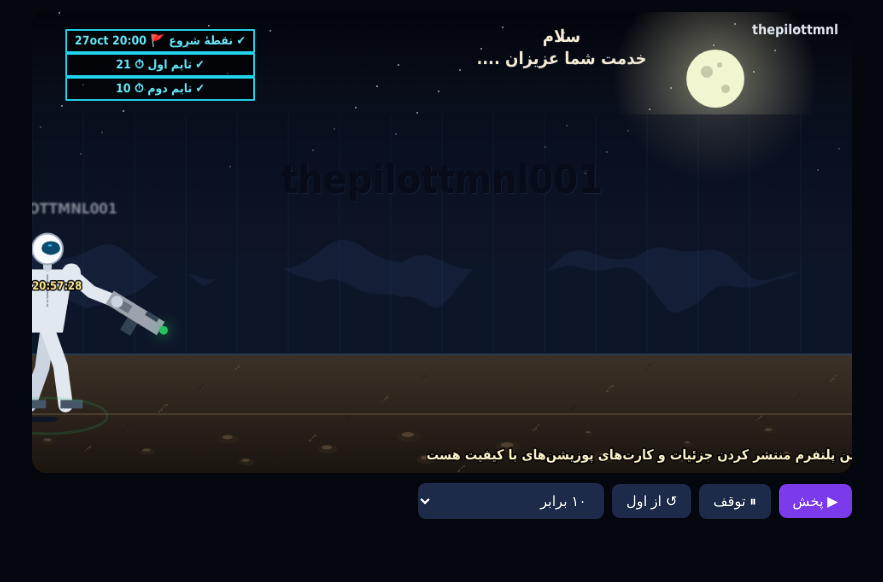
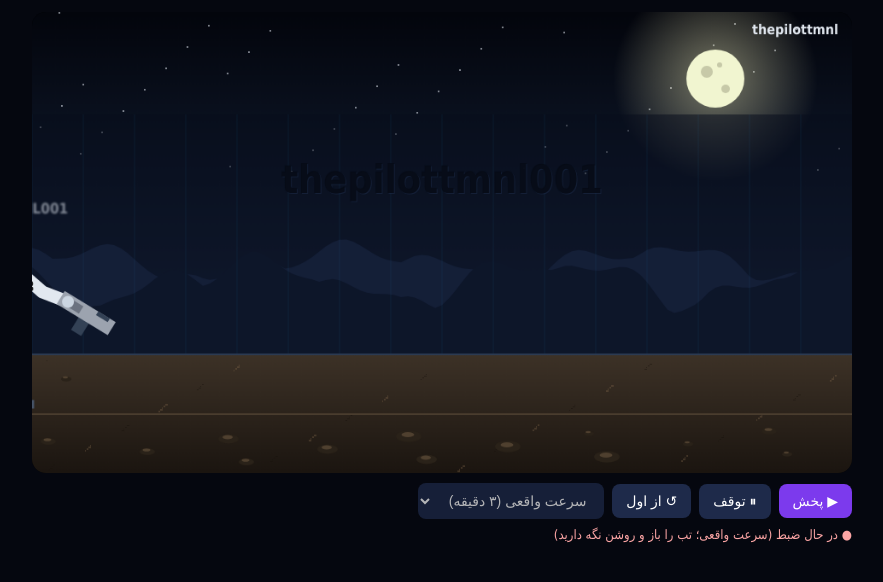
Before and after one commit to bavarhayeno2021-dotcom/live.page, a plain HTML site: page film1.html in a window 1280 px wide. Both pictures are taken after a click on the button "▶ پخش". Shown: the whole page, without its empty margins (198-1081 px from the left). Drawn offline with Linux system fonts and the light colour scheme; animation ran at ten frames a second.

Commit message:
Add files via upload

```diff
--- a/film1.html
+++ b/film1.html
@@ -13,6 +13,8 @@ canvas{width:100%;height:100%;display:block}
 button,select{padding:9px 14px;border-radius:8px;border:0;background:#7c3aed;color:#fff;font-size:14px;cursor:pointer}
 button.alt,select.alt{background:#1e2a4a}
 .info{font-size:13px;opacity:.8;margin-top:8px;line-height:1.8}
+.rec{font-size:13px;margin-top:8px;color:#fca5a5;min-height:1.2em}
+a.btn{display:none;padding:9px 14px;border-radius:8px;background:#16a34a;color:#fff;text-decoration:none;font-size:14px;align-self:center}
 </style>
 </head>
 <body>
@@ -27,8 +29,9 @@ button.alt,select.alt{background:#1e2a4a}
       <option value="10" selected>۱۰ برابر</option>
       <option value="30">۳۰ برابر</option>
     </select>
+    <a id="dl" class="btn" href="#" download>⬇ دانلود ویدیو</a>
   </div>
-
+  <div id="rec" class="rec"></div>
 </div>
 <script>
 (function(){
@@ -305,11 +308,51 @@ function drawBackground(){
 }
 
 // صدا: موسیقی ملایم و صدای کلید تایپ، هر دو با کد خودمان ساخته می‌شوند (بدون فایل کپی‌رایتی)
+// ===== ضبط ویدیو: هر بار پخش از اول، فیلم (تصویر + صدا) ضبط و آخر فیلم قابل دانلود می‌شود =====
+var REC={mr:null, chunks:[], url:null, mime:'', ext:'webm'};
+var recDest=null;
+function recSetMsg(m){ var e=document.getElementById('rec'); if(e) e.textContent=m; }
+function recPickMime(){
+  var c=['video/mp4;codecs=avc1,mp4a.40.2','video/mp4','video/webm;codecs=vp9,opus','video/webm;codecs=vp8,opus','video/webm'];
+  for(var i=0;i<c.length;i++){ if(MediaRecorder.isTypeSupported(c[i])) return c[i]; }
+  return '';
+}
+function recStart(){
+  if(REC.mr) return;
+  if(typeof MediaRecorder==='undefined'||!cv.captureStream){ recSetMsg('ضبط در این مرورگر پشتیبانی نمی‌شود (از کروم یا فایرفاکس استفاده کنید)'); return; }
+  var tracks=cv.captureStream(30).getVideoTracks();
+  if(recDest) tracks=tracks.concat(recDest.stream.getAudioTracks());
+  var mime=recPickMime();
+  var mr;
+  try{ mr=new MediaRecorder(new MediaStream(tracks), mime?{mimeType:mime,videoBitsPerSecond:3000000}:{videoBitsPerSecond:3000000}); }
+  catch(e){ recSetMsg('ضبط شروع نشد: '+e.message); return; }
+  REC.chunks=[]; REC.mime=mr.mimeType||mime||'video/webm';
+  mr.ondataavailable=function(e){ if(e.data&&e.data.size) REC.chunks.push(e.data); };
+  mr.onstop=recFinish;
+  mr.start(1000);
+  REC.mr=mr;
+  st.speed=1; speedSel.value='1'; speedSel.disabled=true;   // ضبط همیشه در سرعت واقعی، تا ویدیو درست باشد
+  document.getElementById('dl').style.display='none';
+  recSetMsg('● در حال ضبط (سرعت واقعی؛ تب را باز و روشن نگه دارید)');
+}
+function recFinish(){
+  var type=(REC.mime||'video/webm').split(';')[0];
+  REC.ext=(type.indexOf('mp4')>=0)?'mp4':'webm';
+  var blob=new Blob(REC.chunks,{type:type});
+  if(REC.url) URL.revokeObjectURL(REC.url);
+  REC.url=URL.createObjectURL(blob);
+  REC.mr=null; speedSel.disabled=false;
+  var a=document.getElementById('dl');
+  a.href=REC.url; a.download='film1-'+Date.now()+'.'+REC.ext; a.style.display='inline-block';
+  recSetMsg('ضبط تمام شد ('+(blob.size/1048576).toFixed(1)+' مگابایت، '+REC.ext+') — دکمهٔ «دانلود ویدیو» را بزنید');
+}
+function recStop(){ if(REC.mr && REC.mr.state!=='inactive') REC.mr.stop(); }
 var AC=window.AudioContext||window.webkitAudioContext, actx=null, master=null, clickBuf=null;
 function audioInit(){
   if(!AC||actx) return;
   actx=new AC();
   master=actx.createGain(); master.gain.value=0.9; master.connect(actx.destination);
+  recDest=actx.createMediaStreamDestination(); master.connect(recDest);
   var len=Math.floor(actx.sampleRate*0.02);
   clickBuf=actx.createBuffer(1,len,actx.sampleRate);
   var d=clickBuf.getChannelData(0);
@@ -490,14 +533,16 @@ playBtn.onclick=function(){
   if(st.t===0){ buildFP(); lastTi=-1; }
   st.playing=true;
   if(!actx) audioInit(); else if(actx.state==='suspended') actx.resume();
+  if(REC.mr && REC.mr.state==='paused') REC.mr.resume();
+  else if(!REC.mr && st.t===0) recStart();
 };
-pauseBtn.onclick=function(){ st.playing=false; if(actx&&actx.state==='running') actx.suspend(); };
-resetBtn.onclick=function(){ st.t=0; st.playing=false; lastTi=-1; if(actx&&actx.state==='running') actx.suspend(); };
+pauseBtn.onclick=function(){ st.playing=false; if(actx&&actx.state==='running') actx.suspend(); if(REC.mr&&REC.mr.state==='recording') REC.mr.pause(); };
+resetBtn.onclick=function(){ st.t=0; st.playing=false; lastTi=-1; if(actx&&actx.state==='running') actx.suspend(); recStop(); };
 speedSel.onchange=function(){ st.speed=+this.value; };
 buildFP();
 function frame(now){
   var dt=st.last?Math.min(0.1,(now-st.last)/1000):0; st.last=now;
-  if(st.playing){ st.t+=dt*st.speed; if(st.t>=DUR){ st.t=DUR; st.playing=false; } }
+  if(st.playing){ st.t+=dt*st.speed; if(st.t>=DUR){ st.t=DUR; st.playing=false; recStop(); } }
   ctx.setTransform(1,0,0,1,0,0);
   if(!window.__manual) scene(st.t);
   requestAnimationFrame(frame);
```
